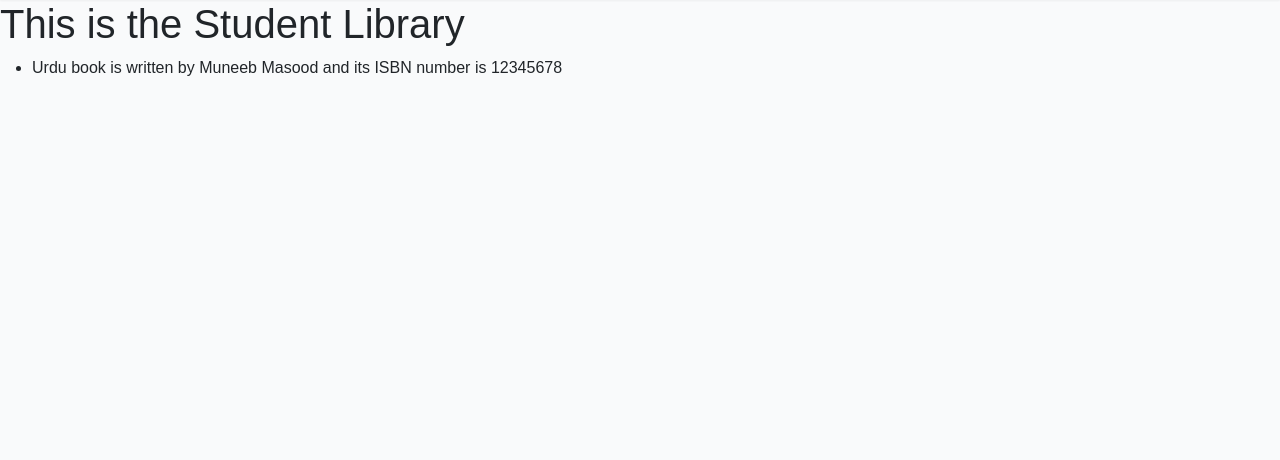
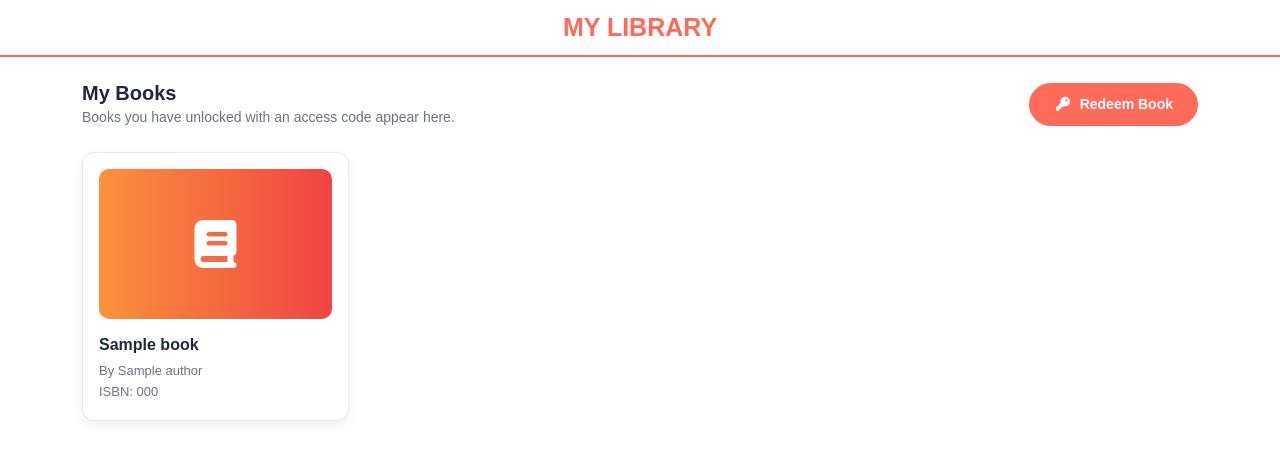
Before and after one commit to Hamza-Hassan17/beta.kifayatpublishers.com, a Laravel app: page /student/student-library in a window 1280 px wide. Shown: the part 61-521 px from the top of the page. Run offline with Laravel 10, Linux system fonts and the light colour scheme; a user stored in the database is signed in; data comes from the database, SQL or seed files in the repository; tables that the repository leaves empty hold one stand-in row (values such as "Sample post"); grey boxes marked "Sample" are stand-in pictures; some libraries are stand-ins or nearby versions; some web fonts are replaced.

Commit message:
in progress

```diff
--- a/app/Http/Controllers/Dashboard/StudentController.php
+++ b/app/Http/Controllers/Dashboard/StudentController.php
@@ -8,6 +8,7 @@ use App\Models\ClassChapter;
 use App\Models\UraanUrduClass;
 use App\Models\UrduClassChapter;
 use Illuminate\Http\Request;
+use Illuminate\Support\Facades\Auth;
 use Illuminate\Support\Facades\Log;
 use Illuminate\Support\Facades\Validator;
 
@@ -153,11 +154,7 @@ class StudentController extends Controller
     }
 
     public function library(){
-        $books = [[
-            "name" => "Urdu book",
-            "isbn" => "12345678",
-            "author" => "Muneeb Masood"
-        ]];
+        $books = Auth::guard('student')->user()->books()->with('author')->get();
         return view('dashboard.students.student-library', ['books' => $books]);
     }
 }
--- a/app/Models/Author.php
+++ b/app/Models/Author.php
@@ -9,6 +9,7 @@ class Author extends Model
 {
     use HasFactory;
 
+    protected $table = 'author';
 
     protected $fillable = [
         'name'
--- a/app/Models/Student.php
+++ b/app/Models/Student.php
@@ -34,4 +34,8 @@ class Student extends Authenticatable
     public function grade(){
         return $this->belongsTo(Grade::class);
     }
+
+    public function books(){
+        return $this->belongsToMany(Book::class, 'student_library', 'student_id', 'book_id')->withTimestamps();
+    }
 }
--- a/resources/views/dashboard/students/student-library.blade.php
+++ b/resources/views/dashboard/students/student-library.blade.php
@@ -1,18 +1,79 @@
 @extends('dashboard.layouts.master')
 
-@section('title', __('Audio Books'))
+@section('title', __('My Library'))
 @section('description', '')
 @section('keywords', '')
 @section('author', '')
 
+@section('css')
+    <link rel="stylesheet" href="{{ asset('assets/css/dashboard/student-library.css') }}" />
+@endsection
+
 @section('content')
+    <div class="header-heading">
+        <span>My Library</span>
+    </div>
 
-<h1>This is the Student Library</h1>
-<ul>
-    @foreach ($books as $book)
-        <li>{{ $book['name'] }} is written by {{ $book['author'] }} and its ISBN number is {{ $book['isbn'] }}</li>
+    <div class="container mt-4">
+        <div class="library-toolbar mb-4">
+            <div>
+                <h5>My Books</h5>
+                <p>Books you have unlocked with an access code appear here.</p>
+            </div>
+            <button type="button" class="btn-redeem" data-bs-toggle="modal" data-bs-target="#redeemBookModal">
+                <i class="fa-solid fa-key"></i> Redeem Book
+            </button>
+        </div>
 
-    @endforeach
-</ul>
+        @if ($books->isNotEmpty())
+            <div class="row g-3">
+                @foreach ($books as $book)
+                    <div class="col-sm-12 col-md-6 col-xl-3">
+                        <div class="book-card">
+                            <div class="book-cover">
+                                <i class="fa-solid fa-book"></i>
+                            </div>
+                            <div class="book-title">{{ $book->title }}</div>
+                            <div class="book-meta">By {{ $book->author->name ?? '-' }}</div>
+                            <div class="book-meta">ISBN: {{ $book->isbn }}</div>
+                        </div>
+                    </div>
+                @endforeach
+            </div>
+        @else
+            <div class="library-empty">
+                <div class="library-empty-icon">
+                    <i class="fa-solid fa-book-open"></i>
+                </div>
+                <h5>Your library is empty</h5>
+                <p>Redeem an access code to add your first book.</p>
+                <button type="button" class="btn-redeem" data-bs-toggle="modal" data-bs-target="#redeemBookModal">
+                    <i class="fa-solid fa-key"></i> Redeem Book
+                </button>
+            </div>
+        @endif
+    </div>
 
+    <div class="modal fade redeem-modal" id="redeemBookModal" tabindex="-1" aria-labelledby="redeemBookModalLabel"
+        aria-hidden="true">
+        <div class="modal-dialog modal-dialog-centered">
+            <div class="modal-content">
+                <div class="modal-header">
+                    <h5 class="modal-title" id="redeemBookModalLabel">Redeem Book</h5>
+                    <button type="button" class="btn-close" data-bs-dismiss="modal" aria-label="Close"></button>
+                </div>
+                <div class="modal-body">
+                    <div class="redeem-icon">
+                        <i class="fa-solid fa-key"></i>
+                    </div>
+                    <div class="mb-3">
+                        <label for="accessCode" class="form-label">Enter Access Code</label>
+                        <input type="text" class="form-control" id="accessCode" name="access_code"
+                            placeholder="Enter access code" autocomplete="off">
+                    </div>
+                    <button type="button" class="btn-redeem-now">Redeem Now</button>
+                </div>
+            </div>
+        </div>
+    </div>
 @endsection
```
Also changed, not shown: database/migrations/2026_11_25_000000_create_student_library_table.php (added), public/assets/css/dashboard/student-library.css (added).
